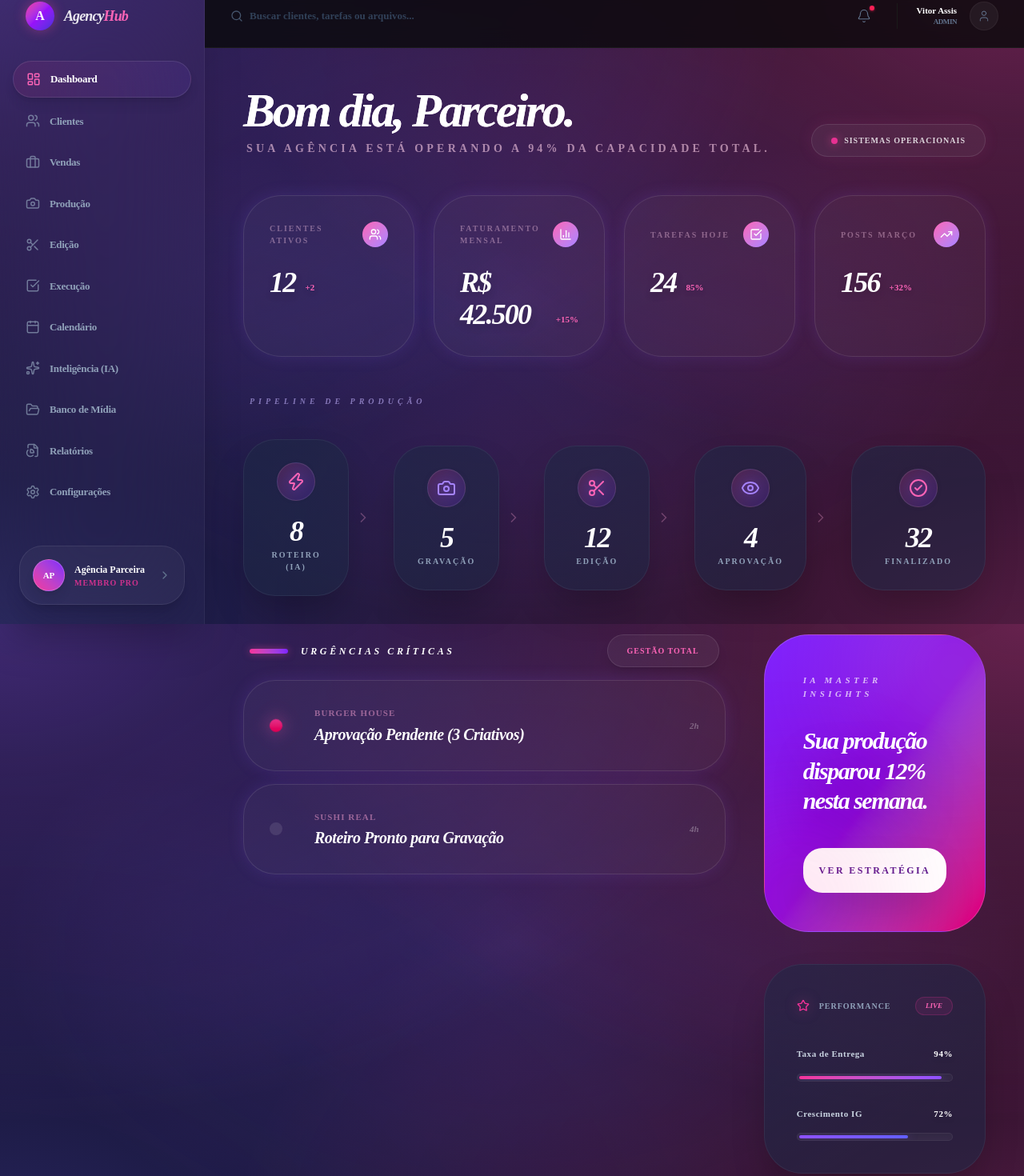
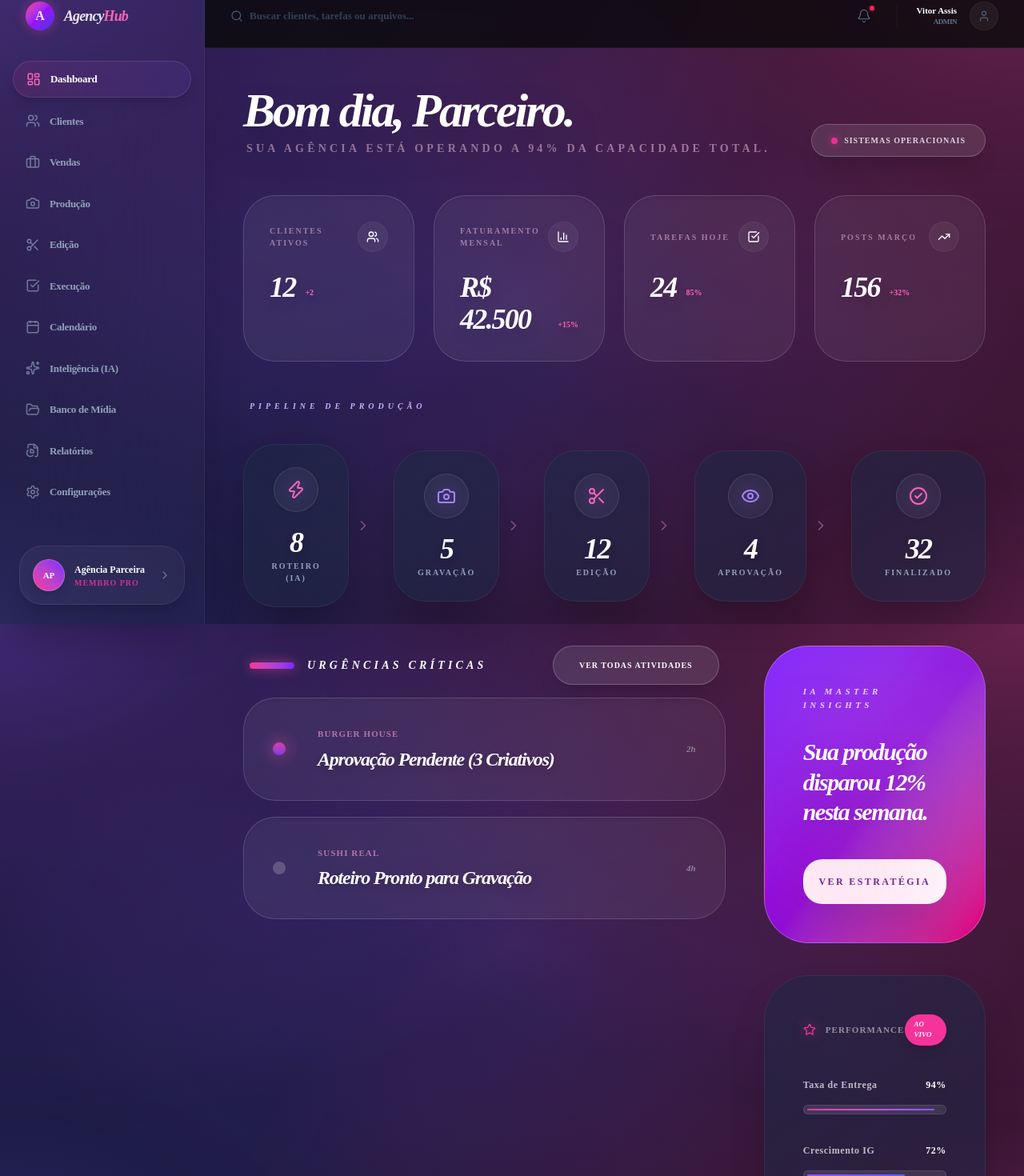
Before and after one commit to victordeassis6-creator/AGENCYHUB, a Next.js app: page / in a window 1280 px wide. Shown: the part 20-1490 px from the top of the page at 80% size. Built offline with nearby package versions, Linux system fonts and the light colour scheme.

Commit message:
AgencyHub Visual Refinement v3.4: Premium Containers with restored structural definition

```diff
--- a/app/globals.css
+++ b/app/globals.css
@@ -75,23 +75,23 @@
 
 @layer utilities {
   .glass {
-    @apply bg-white/[0.04] backdrop-blur-3xl border border-white/[0.08] shadow-2xl;
+    @apply bg-white/[0.08] backdrop-blur-3xl border border-white/[0.12] shadow-2xl;
   }
 
   .glass-glow {
-    @apply bg-white/[0.03] backdrop-blur-2xl border border-white/[0.1] shadow-[0_0_20px_rgba(139,92,246,0.15)] hover:shadow-[0_0_30px_rgba(236,72,153,0.2)] transition-all duration-500;
+    @apply bg-white/[0.06] backdrop-blur-3xl border border-white/[0.15] shadow-[0_0_25px_rgba(139,92,246,0.1)] shadow-inner hover:shadow-[0_0_40px_rgba(236,72,153,0.25)] transition-all duration-500;
   }
 
   .glass-dark {
-    @apply bg-black/10 backdrop-blur-3xl border border-white/[0.03];
+    @apply bg-black/30 backdrop-blur-3xl border border-white/[0.05];
   }
 
   .glow-indigo {
-    @apply shadow-[0_0_50px_-10px_rgba(139,92,246,0.3)];
+    @apply shadow-[0_0_60px_-15px_rgba(139,92,246,0.4)];
   }
 
   .btn-lift {
-    @apply transition-all duration-300 hover:-translate-y-1 hover:shadow-xl hover:shadow-indigo-500/20 active:scale-95;
+    @apply transition-all duration-300 hover:-translate-y-1 hover:shadow-2xl hover:shadow-pink-500/20 active:scale-95;
   }
 }
 
--- a/app/page.tsx
+++ b/app/page.tsx
@@ -29,49 +29,48 @@ export default function Dashboard() {
       {/* Welcome Header */}
       <div className="flex flex-col md:flex-row md:items-end justify-between gap-4">
         <div>
-          <h1 className="text-6xl font-black tracking-tighter text-white mb-2 italic bg-clip-text text-transparent bg-gradient-to-r from-white via-pink-100 to-white/60">Bom dia, Parceiro.</h1>
-          <p className="text-pink-200/60 text-sm font-bold uppercase tracking-[0.3em] ml-1">Sua agência está operando a 94% da capacidade total.</p>
+          <h1 className="text-6xl font-black tracking-tighter text-white mb-2 italic drop-shadow-2xl">Bom dia, Parceiro.</h1>
+          <p className="text-pink-200/50 text-sm font-bold uppercase tracking-[0.3em] ml-1">Sua agência está operando a 94% da capacidade total.</p>
         </div>
-        <div className="flex items-center gap-2 text-[10px] font-black uppercase tracking-widest text-white/80 bg-white/5 border border-white/10 px-6 py-3 rounded-full backdrop-blur-3xl shadow-[0_0_20px_rgba(236,72,153,0.1)]">
+        <div className="flex items-center gap-2 text-[10px] font-black uppercase tracking-widest text-white/80 bg-white/10 border border-white/20 px-6 py-3 rounded-full backdrop-blur-3xl shadow-xl">
            <div className="h-2 w-2 rounded-full bg-pink-500 shadow-[0_0_12px_rgba(236,72,153,0.8)] animate-pulse" />
            Sistemas Operacionais
         </div>
       </div>
 
-      {/* Stats Grid - Vivid Luminous v3.3 */}
+      {/* Stats Grid - Defined Containers v3.4 */}
       <div className="grid gap-6 md:grid-cols-4">
         {stats.map((stat, i) => (
-          <div key={i} className="group relative overflow-hidden p-8 rounded-[3rem] glass-glow hover:scale-[1.02] duration-500">
+          <div key={i} className="group relative overflow-hidden p-8 rounded-[2.5rem] glass-glow border-white/[0.15] hover:scale-[1.02] duration-500">
              <div className="flex items-center justify-between mb-6">
-                <span className="text-[10px] font-black uppercase tracking-[0.2em] text-pink-200/40">{stat.label}</span>
-                <div className={`p-2 rounded-xl bg-gradient-to-br ${stat.color} bg-opacity-10`}>
-                   <stat.icon className="h-4 w-4 text-white" />
+                <span className="text-[10px] font-black uppercase tracking-[0.2em] text-pink-200/50">{stat.label}</span>
+                <div className={`p-2.5 rounded-xl bg-white/5 border border-white/5 group-hover:bg-gradient-to-br ${stat.color} transition-all duration-300`}>
+                   <stat.icon className="h-4 w-4 text-white group-hover:scale-110 transition-transform" />
                 </div>
              </div>
              <div className="flex items-end gap-3">
-                <h3 className="text-4xl font-black text-white italic tracking-tighter drop-shadow-lg">{stat.value}</h3>
-                <span className="text-[11px] font-black text-pink-400 mb-1.5 drop-shadow-md">{stat.trend}</span>
+                <h3 className="text-4xl font-black text-white italic tracking-tighter drop-shadow-xl">{stat.value}</h3>
+                <span className="text-[10px] font-black text-pink-400 mb-1.5 drop-shadow-lg">{stat.trend}</span>
              </div>
-             <div className="absolute top-0 right-0 w-32 h-32 bg-gradient-to-br from-pink-500/10 to-transparent blur-3xl opacity-0 group-hover:opacity-100 transition-opacity" />
           </div>
         ))}
       </div>
 
-      {/* 🔄 ESTEIRA FLOW - Vivid Bloom v3.3 */}
+      {/* 🔄 ESTEIRA FLOW - Defined Boxes v3.4 */}
       <div className="space-y-8">
-        <h2 className="text-[10px] font-black uppercase tracking-[0.5em] text-violet-300 opacity-60 mb-10 ml-2 italic">Pipeline de Produção</h2>
+        <h2 className="text-[10px] font-black uppercase tracking-[0.5em] text-violet-300 mb-10 ml-2 italic">Pipeline de Produção</h2>
         <div className="flex flex-wrap md:flex-nowrap gap-5 items-center">
            {pipelineStages.map((stage, i) => (
              <div key={i} className="flex-1 flex items-center group">
-                <div className="flex-1 glass rounded-[2.5rem] p-7 text-center hover:bg-white/[0.08] transition-all cursor-pointer group-hover:-translate-y-2 duration-300 border-white/5 group-hover:border-pink-500/30 shadow-xl">
-                   <div className="h-12 w-12 mx-auto mb-5 rounded-2xl bg-gradient-to-br from-pink-500/20 to-violet-600/20 flex items-center justify-center border border-white/10 group-hover:shadow-[0_0_20px_rgba(236,72,153,0.2)] transition-all">
-                      <stage.icon className={`h-6 w-6 ${stage.color} drop-shadow-[0_0_8px_rgba(139,92,246,0.5)]`} />
+                <div className="flex-1 glass rounded-[2.5rem] p-7 text-center hover:bg-white/10 transition-all cursor-pointer group-hover:-translate-y-2 duration-300 border-white/20 group-hover:border-pink-500/40 shadow-2xl">
+                   <div className="h-14 w-14 mx-auto mb-5 rounded-2xl bg-white/5 flex items-center justify-center border border-white/10 group-hover:shadow-[0_0_20px_rgba(236,72,153,0.3)] transition-all">
+                      <stage.icon className={`h-6 w-6 ${stage.color} drop-shadow-[0_0_10px_rgba(139,92,246,0.5)]`} />
                    </div>
-                   <div className="text-4xl font-black text-white leading-none mb-1 tracking-tighter italic">{stage.count}</div>
+                   <div className="text-4xl font-black text-white leading-none mb-1 tracking-tighter italic drop-shadow-lg">{stage.count}</div>
                    <div className="text-[10px] font-black uppercase tracking-[0.2em] text-slate-400 group-hover:text-pink-300 transition-colors">{stage.label}</div>
                 </div>
                 {i < pipelineStages.length - 1 && (
-                   <div className="hidden md:flex flex-col items-center px-2 opacity-30">
+                   <div className="hidden md:flex flex-col items-center px-2 opacity-40">
                       <ChevronRight className="w-5 h-5 text-pink-300" />
                    </div>
                 )}
@@ -84,63 +83,63 @@ export default function Dashboard() {
       <div className="grid gap-12 lg:grid-cols-12 items-start">
         <div className="lg:col-span-8 space-y-8">
            <div className="flex items-center justify-between mb-4 px-2">
-              <h3 className="text-xs font-black uppercase tracking-[0.3em] text-white flex items-center gap-4 italic">
-                 <div className="h-1.5 w-12 bg-gradient-to-r from-pink-500 to-violet-600 rounded-full shadow-[0_0_10px_rgba(236,72,153,0.5)]" />
+              <h3 className="text-xs font-black uppercase tracking-[0.3em] text-white flex items-center gap-4 italic lg:text-sm">
+                 <div className="h-2 w-14 bg-gradient-to-r from-pink-500 to-violet-600 rounded-full shadow-[0_0_15px_rgba(236,72,153,0.6)]" />
                  Urgências Críticas
               </h3>
-              <button className="text-[10px] font-black text-pink-400 hover:text-white transition-all uppercase tracking-widest bg-white/5 border border-white/10 px-6 py-3 rounded-2xl shadow-lg">Gestão Total</button>
+              <button className="text-[10px] font-black text-white hover:text-pink-400 transition-all uppercase tracking-widest bg-white/10 border border-white/20 px-8 py-4 rounded-2xl shadow-xl">Ver Todas Atividades</button>
            </div>
 
-           <div className="space-y-4">
+           <div className="space-y-5">
              {[
                { client: "Burger House", task: "Aprovação Pendente (3 Criativos)", time: "2h", urgent: true },
                { client: "Sushi Real", task: "Roteiro Pronto para Gravação", time: "4h", urgent: false },
              ].map((activity, i) => (
-               <div key={i} className="flex items-center justify-between p-8 rounded-[2.5rem] glass-glow group cursor-pointer">
+               <div key={i} className="flex items-center justify-between p-9 rounded-[2.5rem] glass-glow border-white/20 group cursor-pointer shadow-2xl">
                   <div className="flex items-center gap-10">
-                     <div className={`h-4 w-4 rounded-xl rotate-45 ${activity.urgent ? "bg-gradient-to-br from-pink-500 to-rose-600 shadow-[0_0_20px_rgba(236,72,153,0.6)] animate-pulse" : "bg-white/10"}`} />
+                     <div className={`h-4 w-4 rounded-xl rotate-45 ${activity.urgent ? "bg-gradient-to-br from-pink-500 to-violet-600 shadow-[0_0_20px_rgba(236,72,153,0.8)] animate-pulse" : "bg-white/20"}`} />
                      <div>
-                        <p className="text-[11px] font-black text-pink-300/50 uppercase tracking-widest mb-1.5">{activity.client}</p>
-                        <p className="text-xl font-bold text-white group-hover:text-pink-400 transition-colors leading-tight italic tracking-tight">{activity.task}</p>
+                        <p className="text-[11px] font-black text-pink-300 uppercase tracking-widest mb-2 opacity-60">{activity.client}</p>
+                        <p className="text-2xl font-bold text-white group-hover:text-pink-400 transition-colors leading-tight italic tracking-tighter drop-shadow-lg">{activity.task}</p>
                      </div>
                   </div>
-                  <span className="text-[11px] font-black text-white/30 italic group-hover:text-white transition-colors">{activity.time}</span>
+                  <span className="text-[11px] font-black text-white opacity-40 italic group-hover:opacity-100 transition-opacity">{activity.time}</span>
                </div>
              ))}
            </div>
         </div>
 
         <div className="lg:col-span-4 space-y-10">
-           <div className="p-12 rounded-[3.5rem] bg-gradient-to-br from-violet-600 via-purple-700 to-pink-600 text-white relative overflow-hidden group shadow-3xl shadow-purple-900/40 border border-white/20">
-              <div className="absolute -top-20 -right-20 w-60 h-60 bg-white/20 rounded-full blur-[80px] group-hover:scale-150 transition-transform duration-1000" />
-              <div className="absolute -bottom-20 -left-20 w-60 h-60 bg-pink-400/20 rounded-full blur-[80px]" />
+           <div className="p-12 rounded-[3.5rem] bg-gradient-to-br from-violet-600 via-purple-700 to-pink-600 text-white relative overflow-hidden group shadow-3xl shadow-purple-900/50 border border-white/30">
+              <div className="absolute -top-20 -right-20 w-80 h-80 bg-white/20 rounded-full blur-[100px] group-hover:scale-150 transition-transform duration-1000" />
+              <div className="absolute -bottom-20 -left-20 w-80 h-80 bg-pink-400/20 rounded-full blur-[100px]" />
 
-              <p className="text-[11px] font-black uppercase tracking-[0.4em] text-white/70 mb-8 italic">IA Master Insights</p>
+              <p className="text-[11px] font-black uppercase tracking-[0.4em] text-white/80 mb-8 italic">IA Master Insights</p>
               <h4 className="text-3xl font-black italic leading-tight mb-10 tracking-tighter drop-shadow-2xl">Sua produção disparou 12% nesta semana.</h4>
 
               <button className="w-full py-5 bg-white text-purple-900 rounded-[1.5rem] font-black text-xs uppercase tracking-[0.2em] hover:scale-[0.97] hover:bg-pink-50 transition-all shadow-2xl border-0">Ver Estratégia</button>
            </div>
 
-           <div className="p-10 rounded-[3rem] glass space-y-10 relative overflow-hidden border-white/10">
+           <div className="p-12 rounded-[3.5rem] glass space-y-10 relative overflow-hidden border-white/25 shadow-2xl">
               <div className="flex items-center justify-between">
-                 <h4 className="text-[10px] font-black text-slate-400 uppercase tracking-widest flex items-center gap-3">
-                    <Star className="w-4 h-4 text-pink-500 drop-shadow-[0_0_8px_rgba(236,72,153,0.5)]" /> Performance
+                 <h4 className="text-[11px] font-black text-white/50 uppercase tracking-widest flex items-center gap-3">
+                    <Star className="w-4 h-4 text-pink-500 drop-shadow-[0_0_8px_rgba(236,72,153,0.6)]" /> Performance
                  </h4>
-                 <div className="text-[9px] font-black bg-pink-500/10 text-pink-400 px-3 py-1 rounded-full border border-pink-500/20 italic">LIVE</div>
+                 <div className="text-[9px] font-black bg-pink-500 text-white px-3 py-1.5 rounded-full shadow-lg italic">AO VIVO</div>
               </div>
 
-              <div className="space-y-8">
+              <div className="space-y-9">
                  {[
                    { label: "Taxa de Entrega", val: "94%", color: "from-pink-500 to-violet-500" },
                    { label: "Crescimento IG", val: "72%", color: "from-violet-500 to-indigo-500" },
                   ].map((bar, i) => (
                    <div key={i} className="space-y-4">
-                      <div className="flex justify-between text-[11px] font-black text-slate-300 tracking-wider">
+                      <div className="flex justify-between text-[12px] font-black text-white/70 tracking-wider">
                          <span>{bar.label}</span>
                          <span className="text-white drop-shadow-md">{bar.val}</span>
                       </div>
-                      <div className="h-2.5 w-full bg-white/5 rounded-full p-0.5 border border-white/5 overflow-hidden shadow-inner">
-                         <div className={`h-full rounded-full bg-gradient-to-r ${bar.color} shadow-[0_0_15px_rgba(139,92,246,0.4)]`} style={{ width: bar.val }} />
+                      <div className="h-3 w-full bg-white/10 rounded-full p-1 border border-white/10 overflow-hidden shadow-inner flex items-center">
+                         <div className={`h-full rounded-full bg-gradient-to-r ${bar.color} shadow-[0_0_15px_rgba(139,92,246,0.6)] transition-all duration-1000`} style={{ width: bar.val }} />
                       </div>
                    </div>
                  ))}
```
